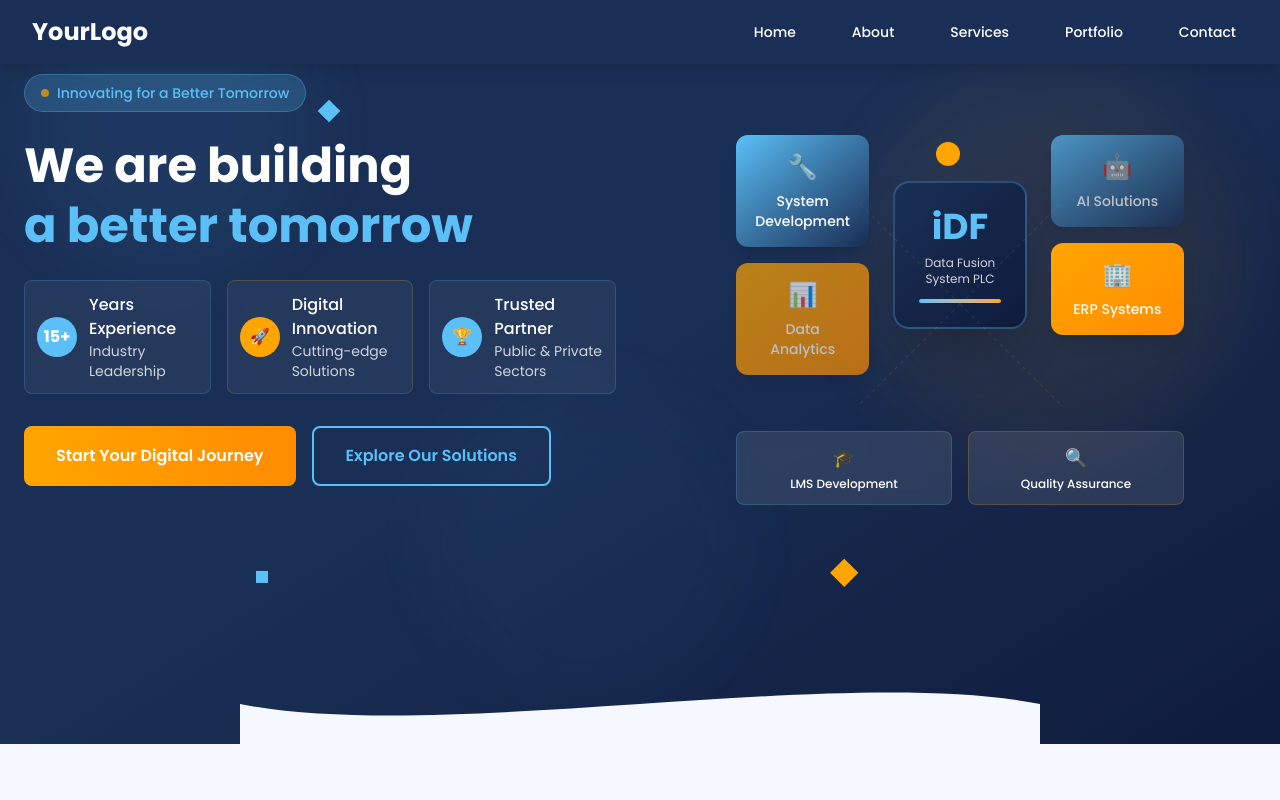
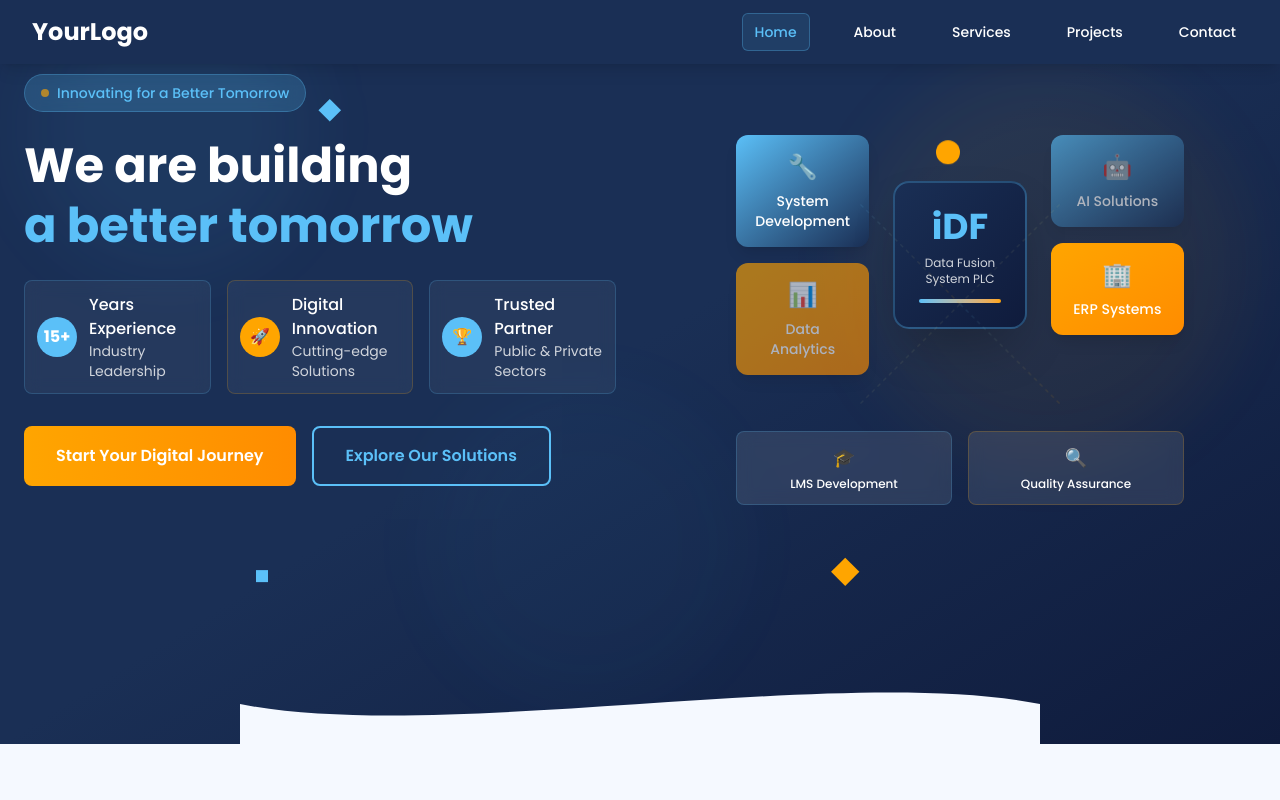
Before and after one commit to nebaw-21/IDF-repository, a React (Vite) app: page / in a window 1280 px wide. Shown: the top 800 px of the page. Built offline with nearby package versions, Linux system fonts and the light colour scheme.

Commit message:
fix some issue on the navbar

```diff
--- a/package.json
+++ b/package.json
@@ -14,6 +14,7 @@
     "lucide-react": "^0.539.0",
     "react": "^19.1.0",
     "react-dom": "^19.1.0",
+    "react-router-dom": "^7.8.0",
     "tailwindcss": "^4.1.11"
   },
   "devDependencies": {
--- a/src/App.jsx
+++ b/src/App.jsx
@@ -1,15 +1,31 @@
-import React from 'react';
+import React, { useState, useEffect } from 'react';
 import HomePage from '../Pages/HomePage.jsx';
 import './index.css';
+import Loading from './Components/LoadingComponent.jsx';
 
 function App() {
+  const [isLoading, setIsLoading] = useState(true);
 
+  useEffect(() => {
+    // Simulate loading time
+    const loadingTimer = setTimeout(() => {
+      setIsLoading(false);
+    }, 2000); // Show loading for 2 seconds
+
+    return () => clearTimeout(loadingTimer);
+  }, []);
+
+  // Render loading component
+  if (isLoading) {
+    return <Loading />;
+  }
+
+  // Render home page
   return (
     <div className="poppins-regular">
       <HomePage />
     </div>
-  )
+  );
 }
 
-
-export default App
+export default App;
--- a/src/Components/AboutSection.jsx
+++ b/src/Components/AboutSection.jsx
@@ -43,7 +43,7 @@ export default function WhyUsSection() {
   ]
 
   return (
-    <section id="why-us" className="relative py-10 sm:py-20 bg-[#F5F9FF] overflow-hidden">
+    <section id="about" className="relative py-10 sm:py-20 bg-[#F5F9FF] overflow-hidden">
       {/* Background Gradients/Shapes */}
       <div className="absolute inset-0 opacity-10">
         <div className="absolute top-1/4 left-1/4 w-64 h-64 bg-[#5BC0F8]/20 rounded-full blur-3xl animate-blob"></div>
--- a/src/Components/HeroSection.jsx
+++ b/src/Components/HeroSection.jsx
@@ -2,7 +2,7 @@ import React from 'react'
 
 export default function HeroSection() {
   return (
-    <div className="relative md:-mt-30 min-h-screen bg-gradient-to-br from-[#1A2F55] via-[#1A2F55] to-[#0F1B3C] overflow-hidden">
+    <div id="home" className="relative md:-mt-30 min-h-screen bg-gradient-to-br from-[#1A2F55] via-[#1A2F55] to-[#0F1B3C] overflow-hidden">
       {/* Animated Background Elements */}
       <div className="absolute inset-0">
         <div className="absolute top-6 sm:top-10 left-2 sm:left-6 w-24 sm:w-40 md:w-72 h-24 sm:h-40 md:h-72 bg-[#5BC0F8]/10 rounded-full blur-xl sm:blur-2xl animate-pulse"></div>
--- /dev/null
+++ b/src/Components/LoadingComponent.jsx
@@ -0,0 +1,48 @@
+import React from "react";
+export default function Loading() {
+  return (
+    <div className="flex flex-col items-center justify-center min-h-screen bg-[#F5F9FF] text-[#1A2F55] p-4">
+      <div className="relative flex items-center justify-center w-24 h-24 mb-6">
+        {/* Outer pulsating circle */}
+        <div className="absolute w-full h-full rounded-full bg-[#5BC0F8]/30 animate-ping-slow"></div>
+        {/* Inner spinning circle */}
+        <div className="w-16 h-16 rounded-full border-4 border-t-4 border-t-[#FFA500] border-b-[#5BC0F8] border-l-[#5BC0F8] border-r-[#FFA500] animate-spin"></div>
+        {/* Logo/Icon placeholder in center */}
+        <div className="absolute text-3xl font-bold text-[#1A2F55]">iDF</div>
+      </div>
+
+      <p className="text-lg text-gray-600">Please wait a moment.</p>
+
+      <style jsx>{`
+        @keyframes ping-slow {
+          0% {
+            transform: scale(0.8);
+            opacity: 0.7;
+          }
+          50% {
+            transform: scale(1.2);
+            opacity: 0.3;
+          }
+          100% {
+            transform: scale(0.8);
+            opacity: 0.7;
+          }
+        }
+        .animate-ping-slow {
+          animation: ping-slow 2s cubic-bezier(0, 0, 0.2, 1) infinite;
+        }
+        @keyframes spin {
+          from {
+            transform: rotate(0deg);
+          }
+          to {
+            transform: rotate(360deg);
+          }
+        }
+        .animate-spin {
+          animation: spin 1s linear infinite;
+        }
+      `}</style>
+    </div>
+  )
+}
--- a/src/Components/NavBar.jsx
+++ b/src/Components/NavBar.jsx
@@ -4,6 +4,7 @@ import { useState, useEffect } from 'react'
 export default function Menubar() {
   const [isMenuOpen, setIsMenuOpen] = useState(false)
   const [isAnimating, setIsAnimating] = useState(false)
+  const [activeSection, setActiveSection] = useState('home')
 
   const toggleMenu = () => {
     if (!isAnimating) {
@@ -12,6 +13,53 @@ export default function Menubar() {
       setTimeout(() => setIsAnimating(false), 300)
     }
   }
+
+  // Smooth scroll function
+  const scrollToSection = (sectionId) => {
+    const element = document.getElementById(sectionId)
+    if (element) {
+      element.scrollIntoView({
+        behavior: 'smooth',
+        block: 'start'
+      })
+    }
+    setIsMenuOpen(false) // Close mobile menu after clicking
+  }
+
+  // Intersection Observer to track active section
+  useEffect(() => {
+    const observerOptions = {
+      root: null,
+      rootMargin: '-20% 0px -80% 0px', // Adjust these values to control when a section is considered "active"
+      threshold: 0
+    }
+
+    const observer = new IntersectionObserver((entries) => {
+      entries.forEach((entry) => {
+        if (entry.isIntersecting) {
+          setActiveSection(entry.target.id)
+        }
+      })
+    }, observerOptions)
+
+    // Observe all sections
+    const sections = ['home', 'about', 'services', 'projectS', 'contact']
+    sections.forEach(sectionId => {
+      const element = document.getElementById(sectionId)
+      if (element) {
+        observer.observe(element)
+      }
+    })
+
+    return () => {
+      sections.forEach(sectionId => {
+        const element = document.getElementById(sectionId)
+        if (element) {
+          observer.unobserve(element)
+        }
+      })
+    }
+  }, [])
 
   // Prevent body scroll when menu is open
   useEffect(() => {
@@ -27,11 +75,11 @@ export default function Menubar() {
   }, [isMenuOpen])
 
   const menuItems = [
-    { name: 'Home', href: '#home' },
-    { name: 'About', href: '#about' },
-    { name: 'Services', href: '#services' },
-    { name: 'Portfolio', href: '#portfolio' },
-    { name: 'Contact', href: '#contact' }
+    { name: 'Home', href: 'home' },
+    { name: 'About', href: 'about' },
+    { name: 'Services', href: 'services' },
+    { name: 'Projects', href: 'projectS' },
+    { name: 'Contact', href: 'contact' }
   ]
 
   return (
@@ -40,22 +88,29 @@ export default function Menubar() {
         <div className="flex justify-between items-center h-16">
           {/* Logo */}
           <div className="flex-shrink-0">
-            <a href="#" className="text-2xl font-bold text-white hover:text-[#5BC0F8] transition-colors poppins-bold">
+            <button
+              onClick={() => scrollToSection('home')}
+              className="text-2xl font-bold text-white hover:text-[#5BC0F8] transition-colors poppins-bold"
+            >
               YourLogo
-            </a>
+            </button>
           </div>
 
           {/* Desktop Menu */}
           <div className="hidden md:block">
             <div className="ml-10 flex items-baseline space-x-8">
               {menuItems.map((item) => (
-                <a
+                <button
                   key={item.name}
-                  href={item.href}
-                  className="text-white hover:text-[#5BC0F8] px-3 py-2 text-sm font-medium transition-colors duration-200 hover:bg-[#5BC0F8]/10 rounded-md poppins-medium"
+                  onClick={() => scrollToSection(item.href)}
+                  className={`px-3 py-2 text-sm font-medium transition-all duration-200 rounded-md poppins-medium ${
+                    activeSection === item.href
+                      ? 'text-[#5BC0F8] bg-[#5BC0F8]/10 border border-[#5BC0F8]/30'
+                      : 'text-white hover:text-[#5BC0F8] hover:bg-[#5BC0F8]/10'
+                  }`}
                 >
                   {item.name}
-                </a>
+                </button>
               ))}
             </div>
           </div>
@@ -122,17 +177,20 @@ export default function Menubar() {
 
               <div className="px-4 pt-12 pb-8 space-y-2">
                 {menuItems.map((item, index) => (
-                  <a
+                  <button
                     key={item.name}
-                    href={item.href}
-                    className="text-white hover:text-[#5BC0F8] block px-4 py-3 text-base font-medium hover:bg-[#5BC0F8]/10 rounded-lg transition-all duration-300 transform hover:translate-x-2 poppins-medium"
-                    onClick={() => setIsMenuOpen(false)}
+                    onClick={() => scrollToSection(item.href)}
+                    className={`w-full text-left px-4 py-3 text-base font-medium rounded-lg transition-all duration-300 transform hover:translate-x-2 poppins-medium ${
+                      activeSection === item.href
+                        ? 'text-[#5BC0F8] bg-[#5BC0F8]/10 border border-[#5BC0F8]/30'
+                        : 'text-white hover:text-[#5BC0F8] hover:bg-[#5BC0F8]/10'
+                    }`}
                     style={{
                       animation: `slideInRight 0.3s ease-out ${index * 0.1}s both`
                     }}
                   >
                     {item.name}
-                  </a>
+                  </button>
                 ))}
               </div>
             </div>
--- /dev/null
+++ b/src/Components/NotFoundPage.jsx
@@ -0,0 +1,43 @@
+import React from "react";
+
+export default function NotFound({ onGoHome }) {
+  const goToHome = () => {
+    if (onGoHome) {
+      onGoHome();
+    } else {
+      window.location.href = '/';
+    }
+  };
+
+  return (
+    <div className="flex flex-col items-center justify-center min-h-screen bg-[#F5F9FF] text-[#1A2F55] p-4 text-center">
+      <h1 className="text-8xl sm:text-9xl font-extrabold text-[#5BC0F8] mb-4 animate-bounce-slow">404</h1>
+      <h2 className="text-3xl sm:text-5xl font-bold mb-6">Page Not Found</h2>
+      <p className="text-lg sm:text-xl text-gray-700 max-w-md mb-8">
+        Oops! The page you are looking for might have been removed, had its name changed, or is temporarily unavailable.
+      </p>
+      <button
+        onClick={goToHome}
+        className="inline-flex items-center px-8 py-4 bg-gradient-to-r from-[#FFA500] to-[#FF8C00] text-white font-bold rounded-lg shadow-lg hover:shadow-xl transform hover:scale-105 transition-all duration-300 text-lg"
+      >
+        Go to Homepage
+      </button>
+
+      <style jsx>{`
+        @keyframes bounce-slow {
+          0%, 100% {
+            transform: translateY(-5%);
+            animation-timing-function: cubic-bezier(0.8, 0, 1, 1);
+          }
+          50% {
+            transform: translateY(0);
+            animation-timing-function: cubic-bezier(0, 0, 0.2, 1);
+          }
+        }
+        .animate-bounce-slow {
+          animation: bounce-slow 2s infinite;
+        }
+      `}</style>
+    </div>
+  )
+}
--- a/src/Components/WorkedWithSection.jsx
+++ b/src/Components/WorkedWithSection.jsx
@@ -2,7 +2,7 @@ import React from "react"
 export default function WorkedWithSection() {
   const partnerLogos = [
     { src: "/public/images/industry-info-logo.png", alt: "Industry Information System Logo" },
-    { src: "/public/images/eccsa-logo.png", alt: "Ethiopian Chamber of Commerce Logo" },
+    { src: "../assets/Ethiopian Chamber of Commerce and Sectoral Association.png", alt: "Ethiopian Chamber of Commerce Logo" },
     { src: "/public/images/icap-logo-bw.png", alt: "ICAP Global Health Logo" },
     { src: "/public/images/mit-logo-bw.png", alt: "MIT Logo" },
     // Duplicate logos to create a seamless loop
--- a/src/Components/projectSection.jsx
+++ b/src/Components/projectSection.jsx
@@ -69,7 +69,7 @@ export default function ProjectsSection() {
   }, [currentIndex])
 
   return (
-    <section id="projects" className="relative py-16 sm:py-24 bg-[#F5F9FF] overflow-hidden md:-mt-20">
+    <section id="projectS" className="relative py-16 sm:py-24 bg-[#F5F9FF] overflow-hidden md:-mt-20">
       {/* Background Gradients/Shapes */}
       <div className="absolute inset-0 opacity-10">
         <div className="absolute top-1/4 left-1/4 w-64 h-64 bg-[#5BC0F8]/20 rounded-full blur-3xl animate-blob"></div>
```
Also changed, not shown: src/assets/Ethiopian Chamber of Commerce and Sectoral Association.png (added), 1 other file (tests, documents, lock files or other folders).
